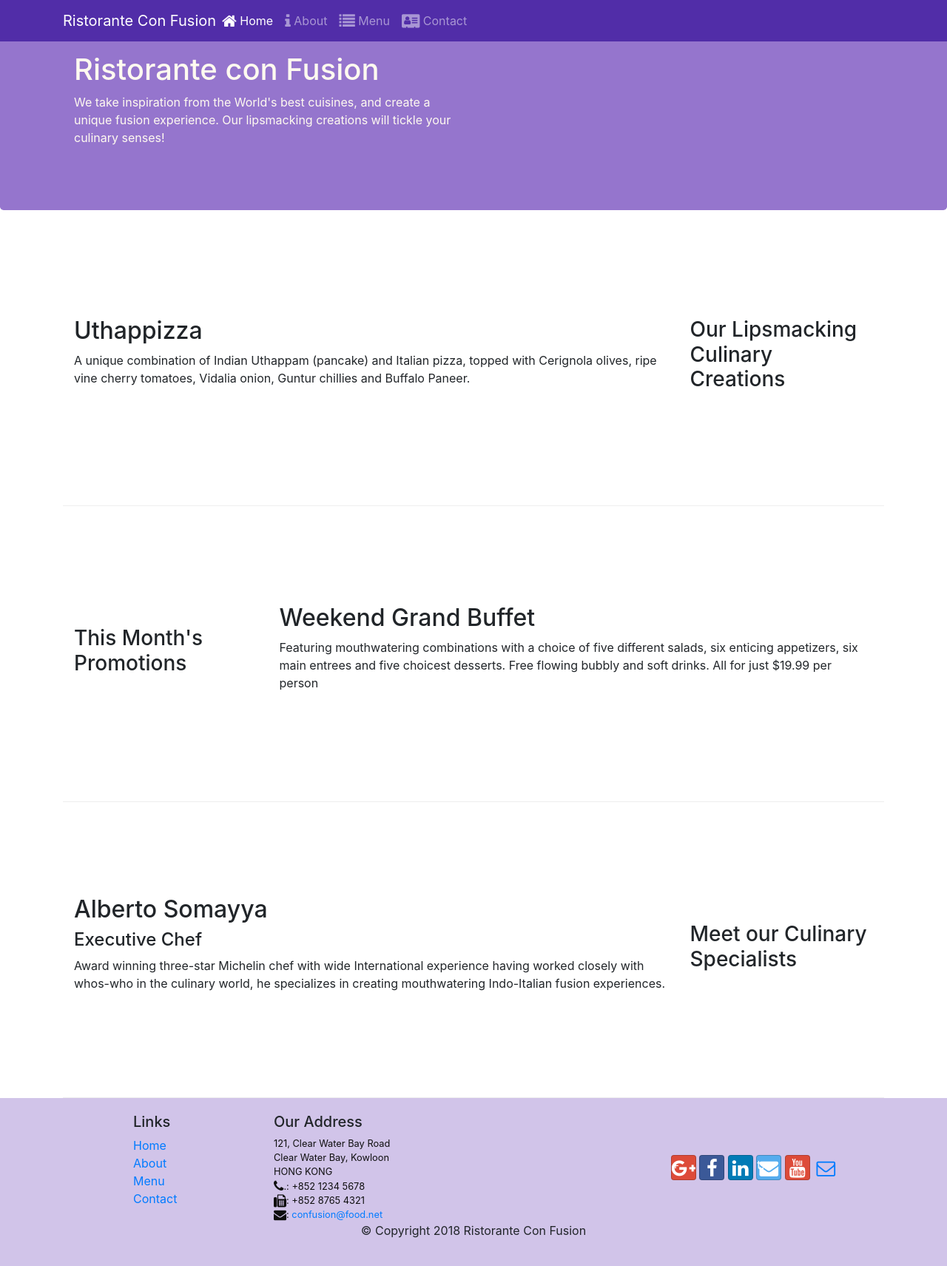
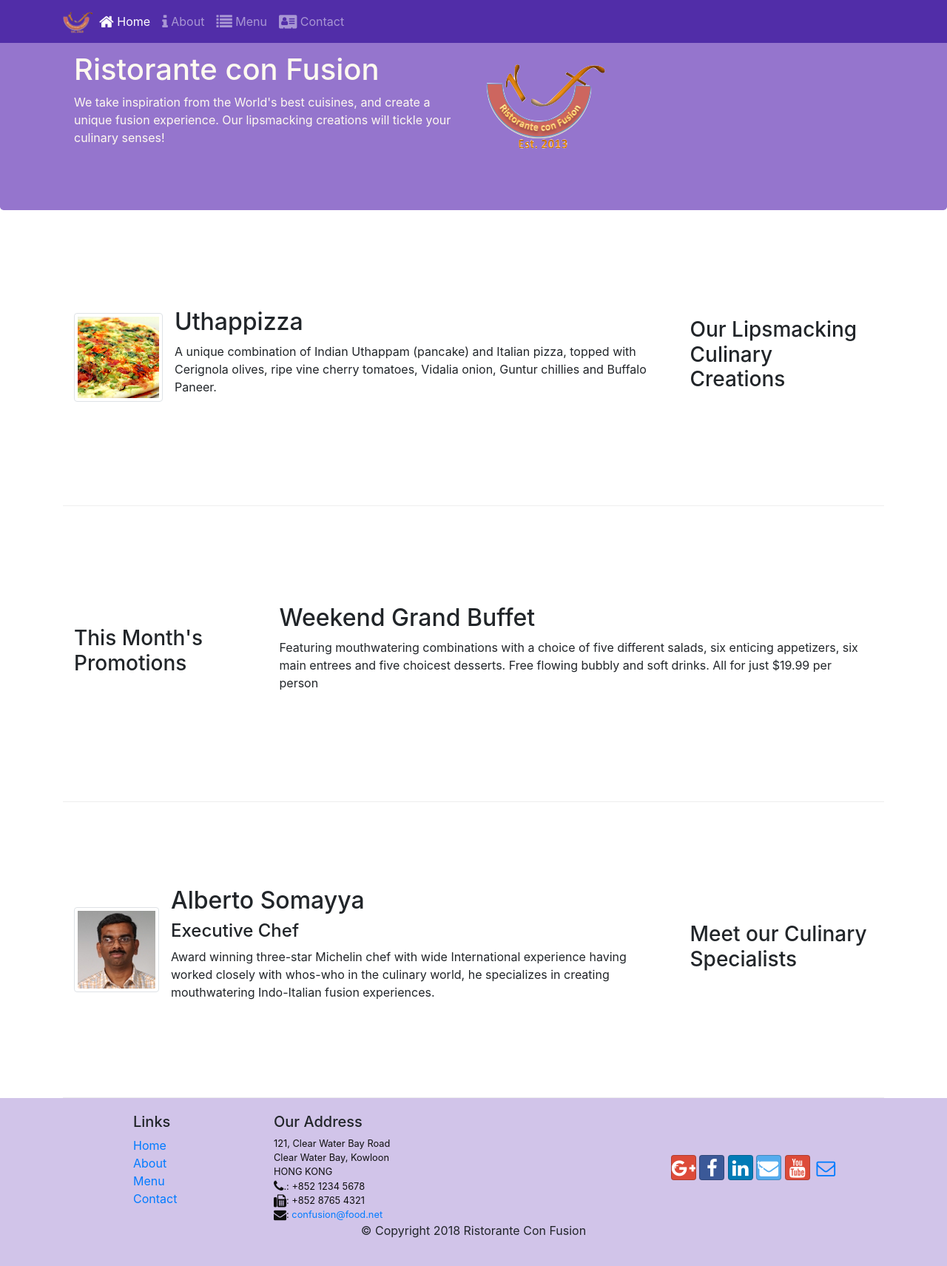
Before and after one commit to qikaigao/bootstrap_confusion, a website: page index.html in a window 1280 px wide. Shown: the whole page at 74% size. Drawn offline with nearby package versions, Linux system fonts and the light colour scheme.

Commit message:
images and media

```diff
--- a/index.html
+++ b/index.html
@@ -23,7 +23,7 @@
             <button class="navbar-toggler" type="button" data-toggle="collapse" data-target="#Navbar">
                 <span class="navbar-toggler-icon"></span>
             </button>
-            <a class="navbar-brand mr-auto" href="#">Ristorante Con Fusion</a>
+            <a class="navbar-brand mr-auto" href="#"><img src="img/logo.png" height="30" width="41"></a>
             <div class="collapse navbar-collapse" id="Navbar">
                 <ul class="navbar-nav mr-auto">
                     <li class="nav-item active"><a class="nav-link" href="#"><span class="fa fa-home fa-lg"></span> Home</a></li>
@@ -42,8 +42,8 @@
                     <h1>Ristorante con Fusion</h1>
                     <p>We take inspiration from the World's best cuisines, and create a unique fusion experience. Our lipsmacking creations will tickle your culinary senses!</p>
                 </div>
-                <div class="col-12 col-sm">
-
+                <div class="col-12 col-sm align-self-center">
+                    <img src="img/logo.png" class="img-fluid">
                 </div>
             </div>
         </div>
@@ -55,8 +55,14 @@
                 <h3>Our Lipsmacking Culinary Creations</h3>
             </div>
             <div class="col col-sm order-sm-first col-md">
-                <h2>Uthappizza</h2>
-                <p class="d-none d-sm-block">A unique combination of Indian Uthappam (pancake) and Italian pizza, topped with Cerignola olives, ripe vine cherry tomatoes, Vidalia onion, Guntur chillies and Buffalo Paneer.</p>
+                <div class="media">
+                    <img class="d-flex mr-3 img-thumbnail align-self-center" src="img/uthappizza.png" alt="uthappizza">
+                    <div class="media-body">
+                         <h2 class="mt-0">Uthappizza</h2>
+                         <p class="d-none d-sm-block">A unique combination of Indian Uthappam (pancake) and Italian pizza, topped with Cerignola olives, ripe vine cherry tomatoes, Vidalia onion, Guntur chillies and Buffalo Paneer.</p>
+                    </div>
+                </div>
+
             </div>
         </div>
 
@@ -76,9 +82,15 @@
                 <h3>Meet our Culinary Specialists</h3>
             </div>
             <div class="col col-sm order-sm-first col-md">
-                <h2>Alberto Somayya</h2>
-                <h4>Executive Chef</h4>
-                <p class="d-none d-sm-block">Award winning three-star Michelin chef with wide International experience having worked closely with whos-who in the culinary world, he specializes in creating mouthwatering Indo-Italian fusion experiences. </p>
+                <div class="media">
+                    <img class="d-flex mr-3 img-thumbnail align-self-center" src="img/alberto.png">
+                    <div class="media-body">
+                        <h2 class="mt-0">Alberto Somayya</h2>
+                        <h4>Executive Chef</h4>
+                        <p class="d-none d-sm-block">Award winning three-star Michelin chef with wide International experience having worked closely with whos-who in the culinary world, he specializes in creating mouthwatering Indo-Italian fusion experiences. </p>
+                    </div>
+                </div>
+
             </div>
         </div>
     </div>
```
Also changed, not shown: aboutus.html (+3 -2 lines), contactus.html (+1 -1 lines), img/alberto.png (added), img/buffet.png (added), img/logo.png (added), img/uthappizza.png (added).
